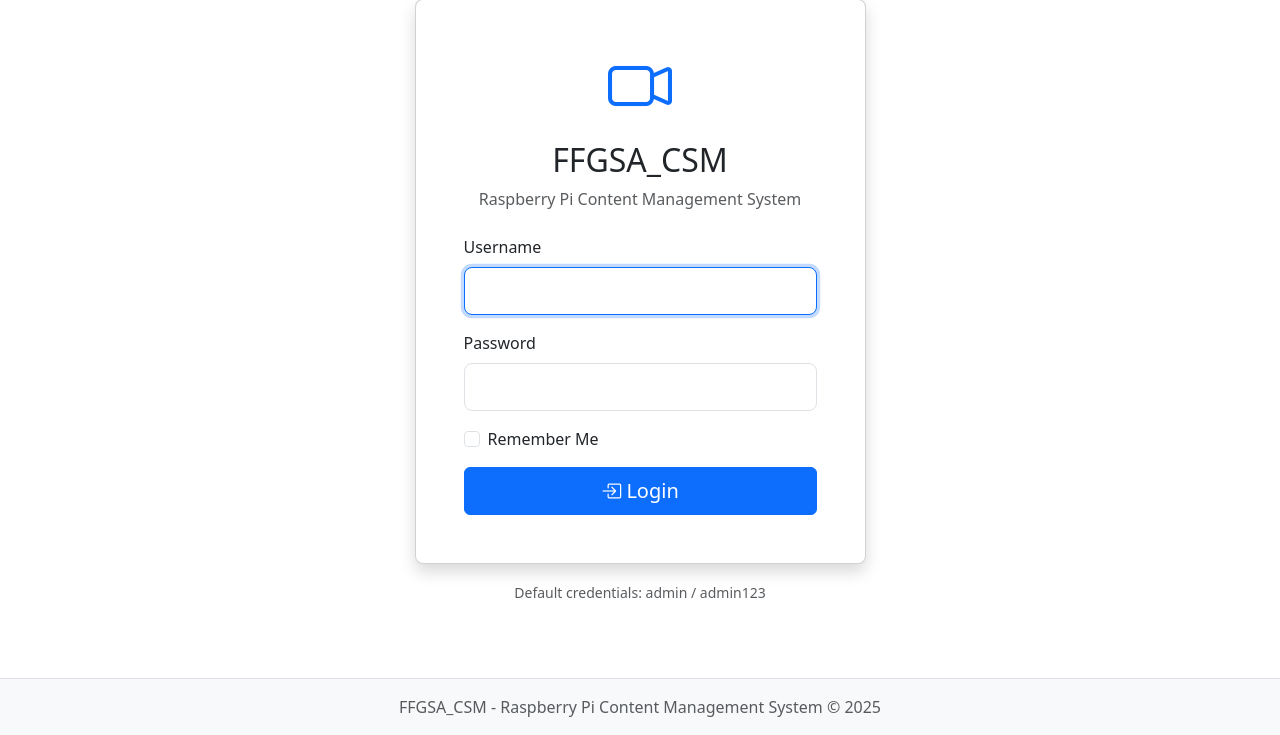
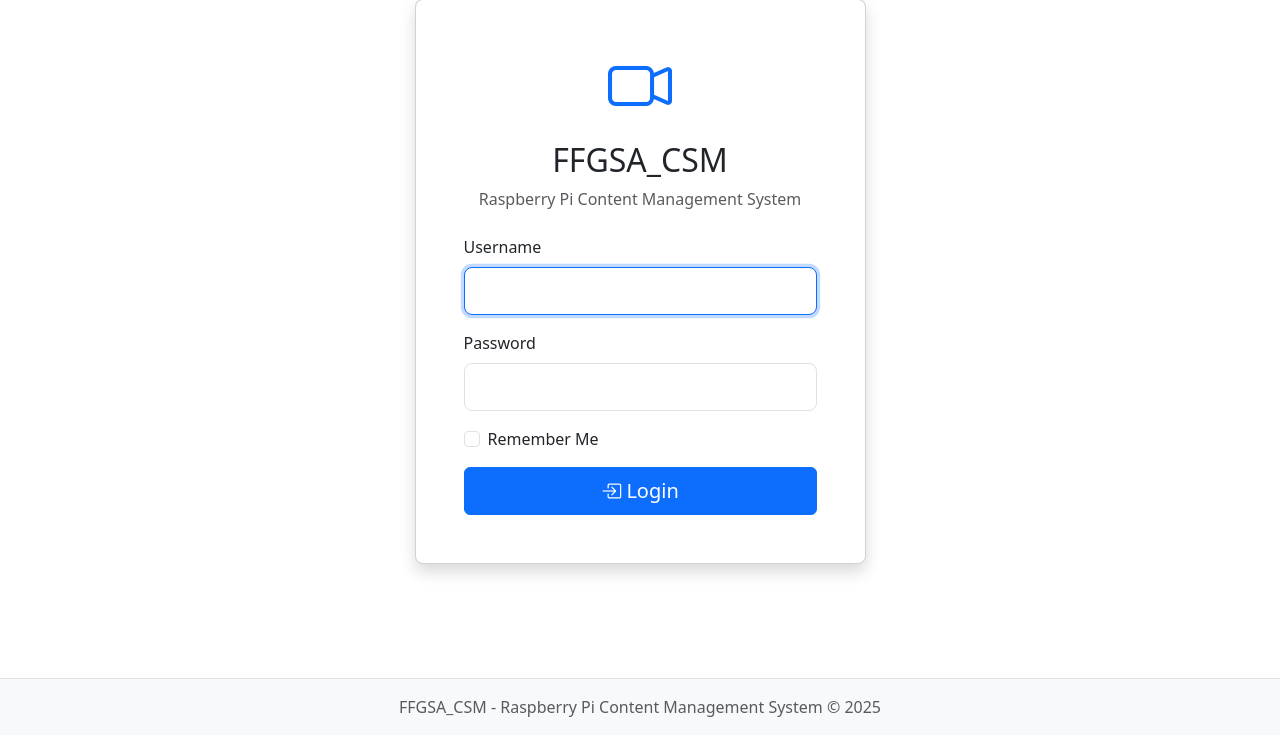
Before and after one commit to FFGhosts/FFGSA_CRM, a Flask app: page /login in a window 1280 px wide. Shown: the part 65-800 px from the top of the page. Run offline with Flask 3, Linux system fonts and the light colour scheme; some libraries are stand-ins or nearby versions.

Commit message:
Remove default credentials note from login page
Deleted the section displaying default credentials in the login.html template to improve security and prevent exposure of sensitive information.

```diff
--- a/templates/login.html
+++ b/templates/login.html
@@ -48,12 +48,6 @@
                     </form>
                 </div>
             </div>
-
-            <div class="text-center mt-3">
-                <small class="text-muted">
-                    Default credentials: admin / admin123
-                </small>
-            </div>
         </div>
     </div>
 </div>
```
